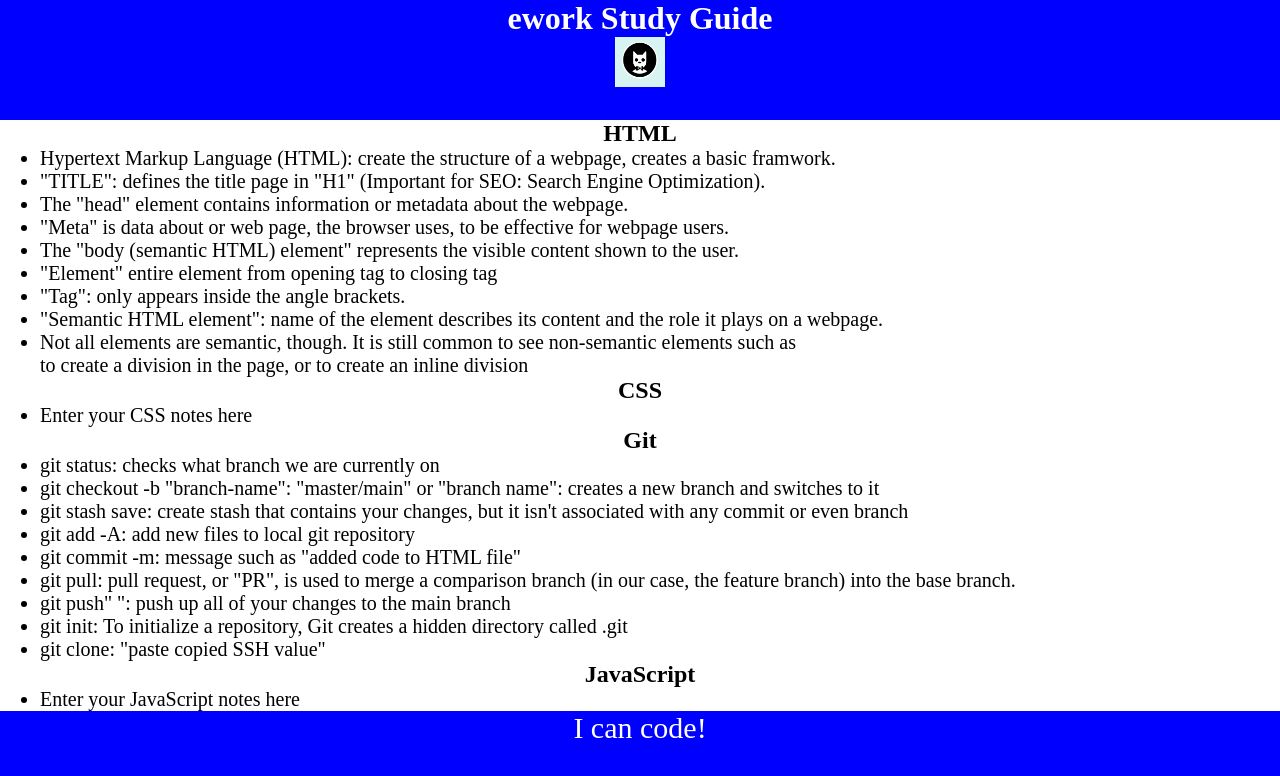
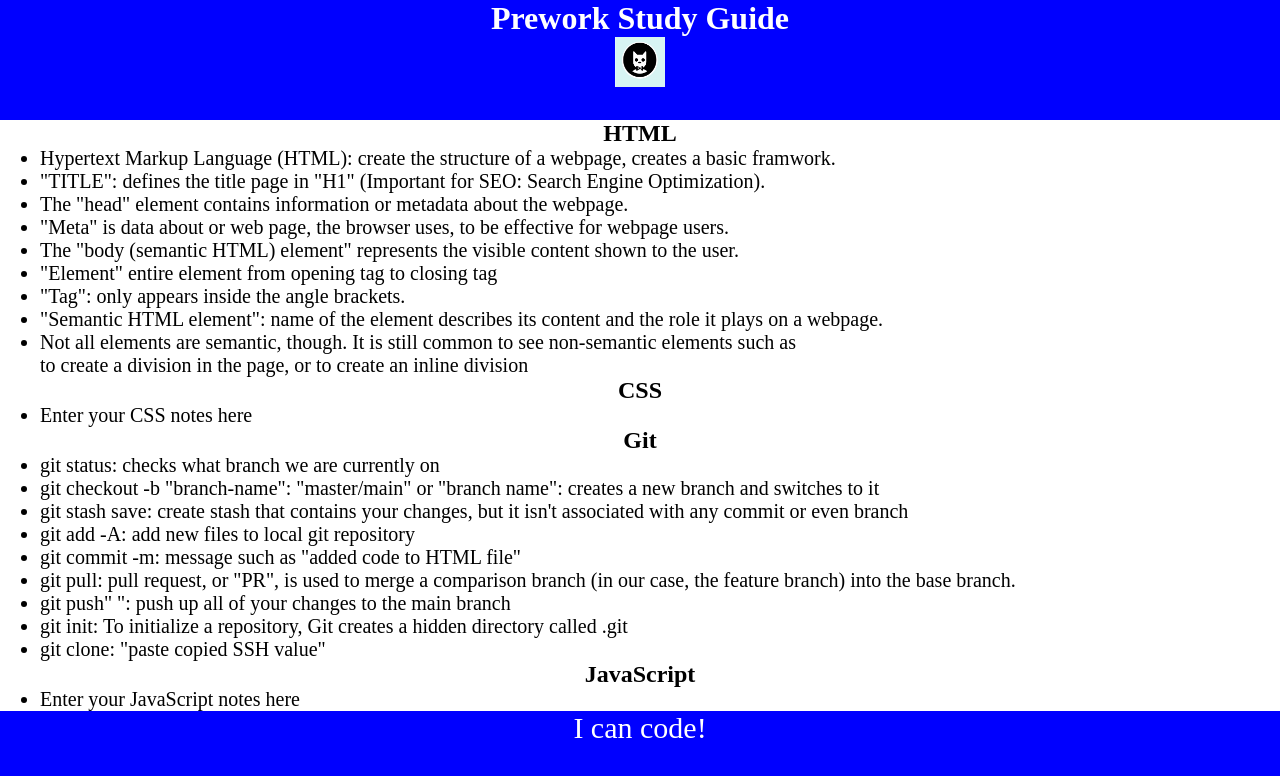
Before and after one commit to RRCIII/prework-study-guide-, a plain HTML site: page index.html in a window 1280 px wide. Drawn offline with Linux system fonts and the light colour scheme; files that its build step writes are made by us from their sources.

Commit message:
Fixing repo files

```diff
--- a/prework-study-guide/index.html
+++ b/index.html
@@ -9,7 +9,7 @@
   </head>
   <body>
     <header id="header">
-      <h1>ework Study Guide</h1>
+      <h1>Prework Study Guide</h1>
       <img src="./assets/bowtie-cat.png" alt="Profile image of cat wearing a bow tie." />
     </header>
     <main>
```
Also changed, not shown: assets/bowtie-cat.png (renamed from prework-study-guide/assets/bowtie-cat.png).
